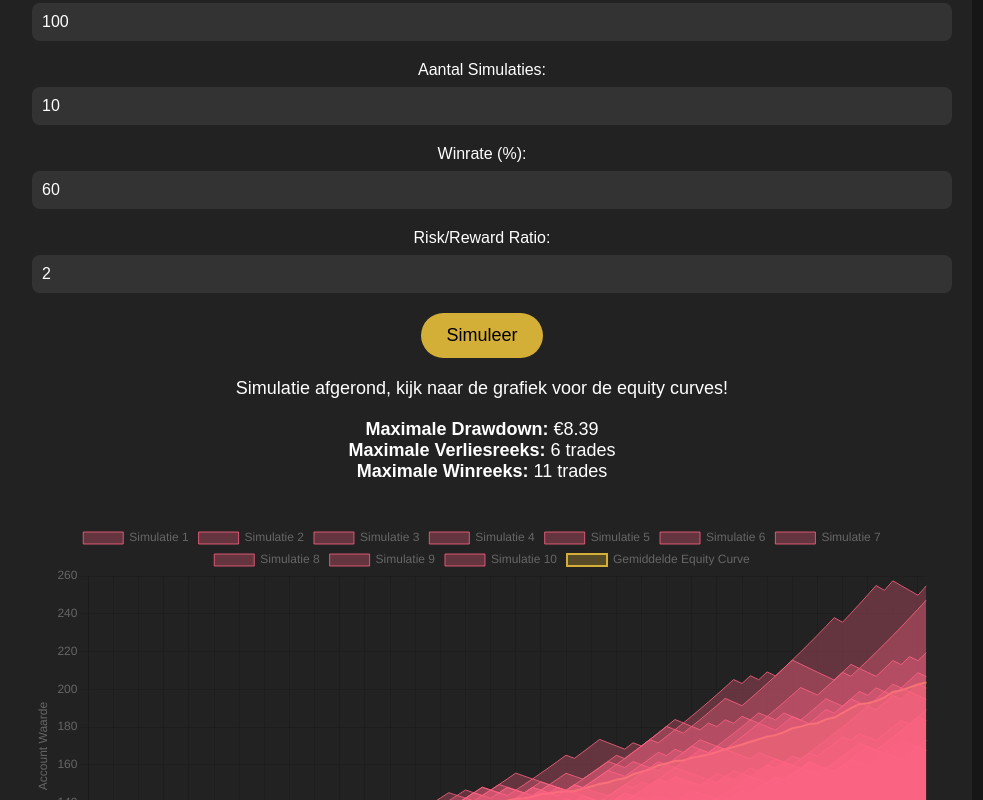
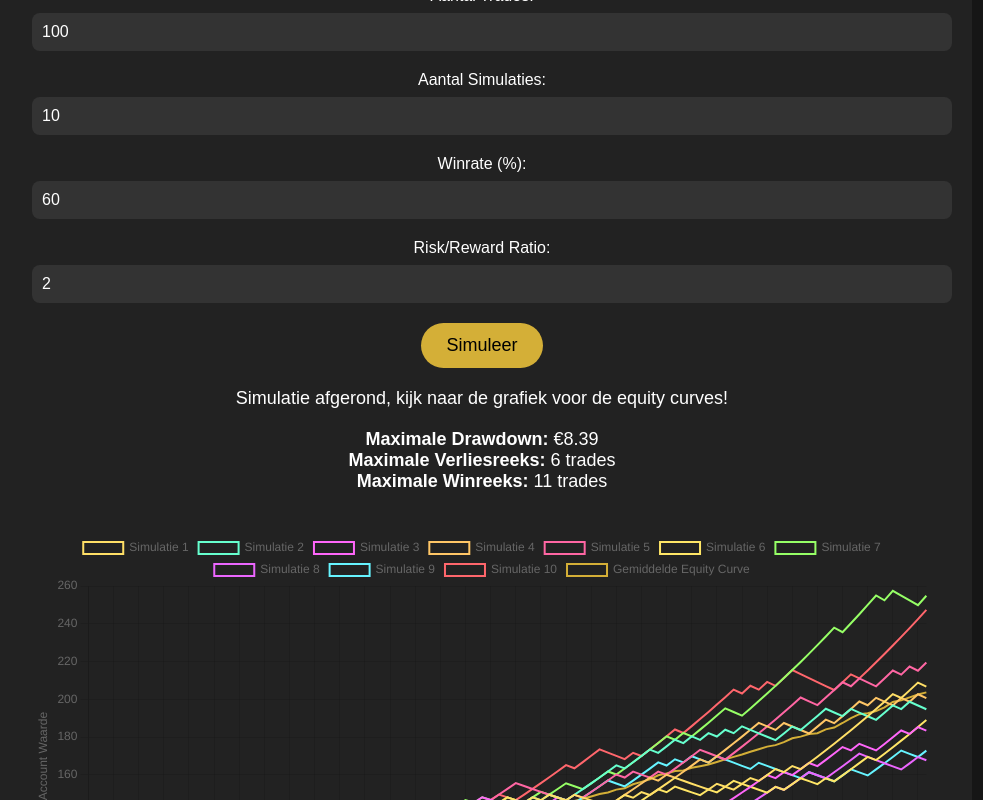
Before and after one commit to sven0902/equitysim, a plain HTML site: page index.html in a window 1280 px wide. Both pictures are taken after a click on the button "Simuleer". Shown: the top 800 px of the page, without its empty margins (158-1141 px from the left). Drawn offline with nearby package versions, Linux system fonts and the light colour scheme.

Commit message:
Update index.html

```diff
--- a/index.html
+++ b/index.html
@@ -25,6 +25,7 @@
             text-align: center;
             width: 90%;
             max-width: 900px;
+            padding-top: 60px; /* Added padding on top */
         }
 
         h1 {
@@ -183,14 +184,14 @@
                 data: {
                     labels: Array.from({ length: trades + 1 }, (_, i) => i),
                     datasets: [
-                        // Meerdere equity curves voor elke simulatie
+                        // Meerdere equity curves voor elke simulatie met willekeurige kleuren
                         ...allEquityCurves.map((curve, index) => ({
                             label: `Simulatie ${index + 1}`,
                             data: curve,
-                            borderColor: `rgba(255, 99, 132, 0.8)`,
-                            backgroundColor: 'rgba(255, 99, 132, 0.3)',
-                            fill: true,
-                            borderWidth: 1,
+                            borderColor: `hsl(${Math.random() * 360}, 100%, 70%)`, // Willekeurige kleur
+                            backgroundColor: 'transparent', // Geen invulling aan de onderkant
+                            fill: false,
+                            borderWidth: 2,
                             pointRadius: 0
                         })),
                         // Gemiddelde equity curve
@@ -198,8 +199,8 @@
                             label: 'Gemiddelde Equity Curve',
                             data: avgEquityCurve,
                             borderColor: '#d4af37',
-                            backgroundColor: 'rgba(212, 175, 55, 0.3)',
-                            fill: true,
+                            backgroundColor: 'transparent',
+                            fill: false,
                             borderWidth: 2,
                             pointRadius: 0
                         }
```
